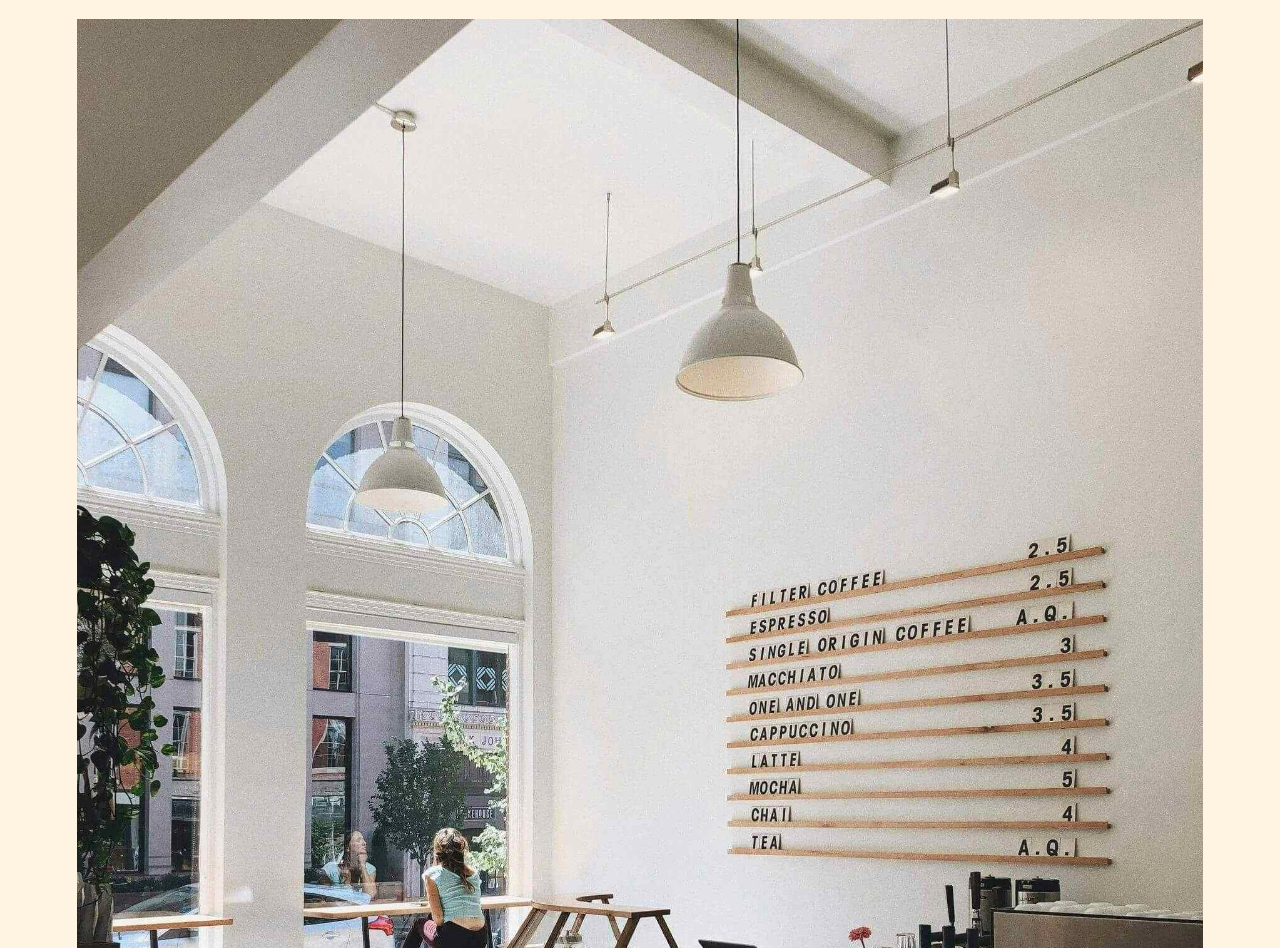
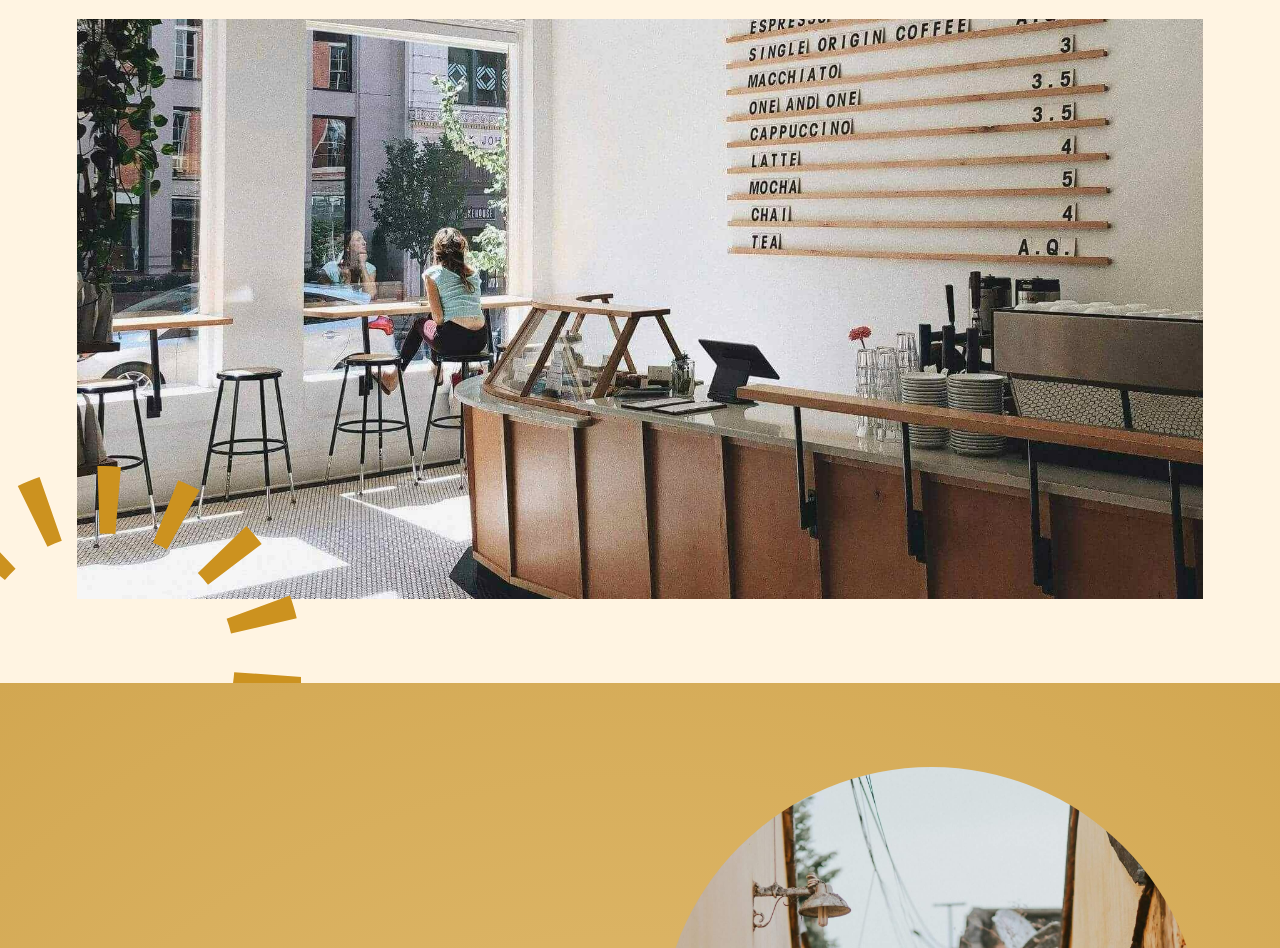
Before and after one commit to stedeo/DESN340-rise-coffee, a plain HTML site: page about.html in a window 1280 px wide. Shown: the part 332-1280 px from the top of the page. Drawn offline with Linux system fonts and the light colour scheme.

Commit message:
finished part c

```diff
--- a/about.html
+++ b/about.html
@@ -57,7 +57,7 @@
 
     <main>
         <!--ABOUT-->
-        <section class="section-padding">
+        <section class="section-padding overflow-hidden">
             <div class="container">
                 <div class="row row-justify-center">
                     <div class="col col-lg-8 text-center">
@@ -66,8 +66,10 @@
                 </div>
                 <div class="row">
                     <div class="col col-lg-12">
-                        <img src="images/rise-coffee-2.jpg" class="img-full" alt="a shot of the store menu and bar">
-                        <img src="images/rise-icon-1.svg" style="width: 200px;" alt="">
+                        <div class="hero-img2">
+                            <img src="images/rise-icon-3.svg" class="hero-icon2" alt="">
+                        </div>
+
                     </div>
                 </div>
             </div>
--- a/style.css
+++ b/style.css
@@ -189,6 +189,19 @@ footer {
     height: 600px;
     z-index: 0;
 }
+.overflow-hidden{
+    overflow:hidden;
+}
+
+.hero-img2 {
+    position:relative;
+    background-image: url(images/rise-coffee-2.jpg);
+    background-position-y: -600px;
+    background-size: cover;
+    background-repeat: no-repeat;
+    height: 580px;
+    z-index: 0;
+}
 .hero-icon{
     position:absolute;
     width: 20%;
@@ -196,3 +209,11 @@ footer {
     right: -10%;
     transform: rotate(-2deg);
 }
+
+.hero-icon2{
+    position:absolute;
+    width: 35%;
+    bottom: -45%;
+    left: -15%;
+    transform: rotate(4deg);
+}
```
